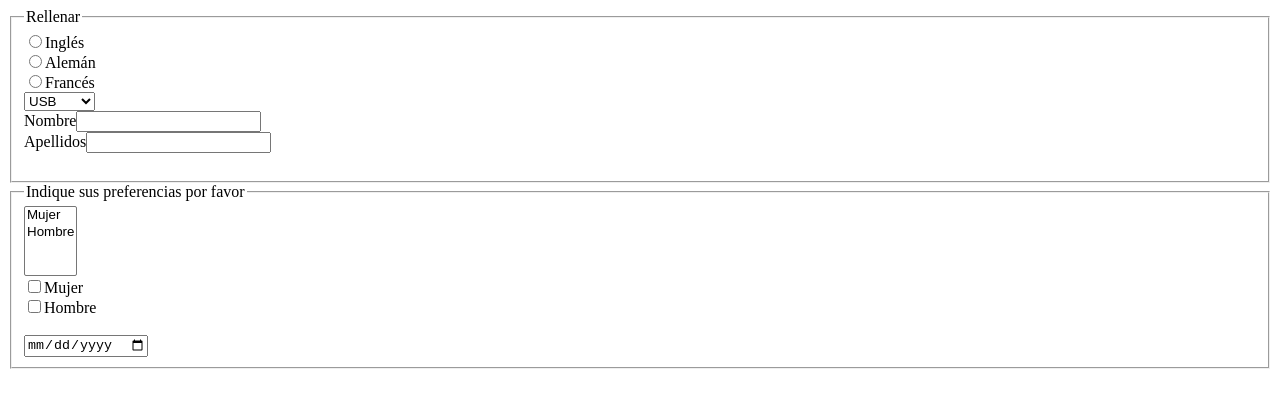
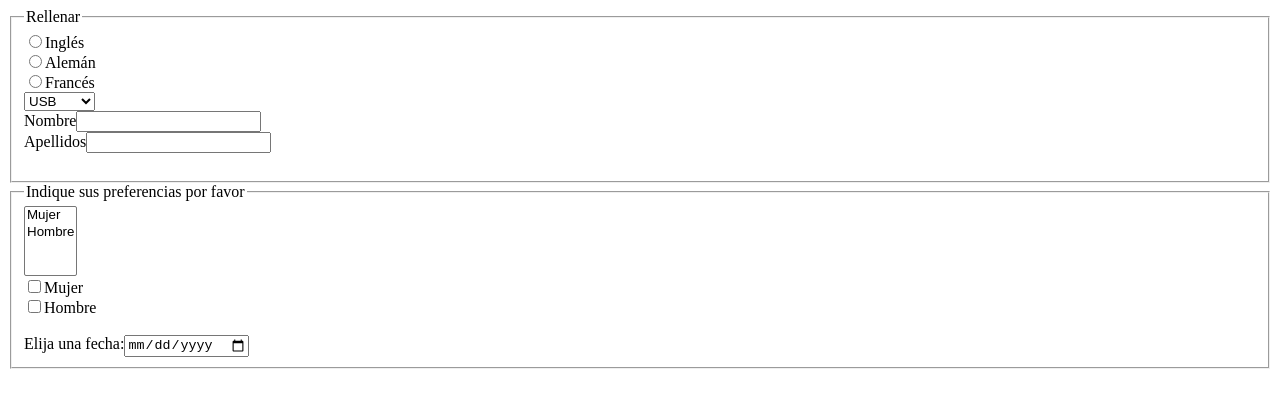
Before and after one commit to Marco-Ibarra-Gomez/LM2425, a plain HTML site: page 1º Trimestre/html/form1.html in a window 1280 px wide. Drawn offline with Linux system fonts and the light colour scheme.

Commit message:
(08/10/2024)

```diff
--- a/1º Trimestre/html/form1.html
+++ b/1º Trimestre/html/form1.html
@@ -38,7 +38,7 @@
             <label for="sexo2"><input type="checkbox" name="sexo" id="sexo2" value="sexohombre">Hombre</label>
             <br>
             <br>
-            <input type="date" name="" id="">
+            <label for="">Elija una fecha:<input type="date" name="" id=""></label>
         </fieldset>
     </form>
 </body>
```
